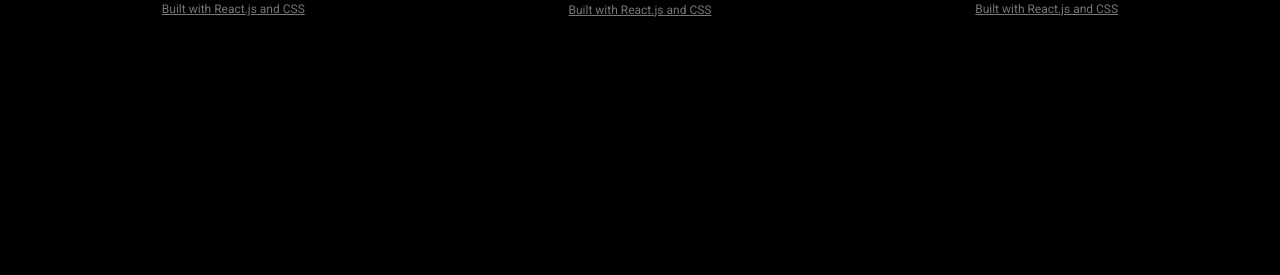
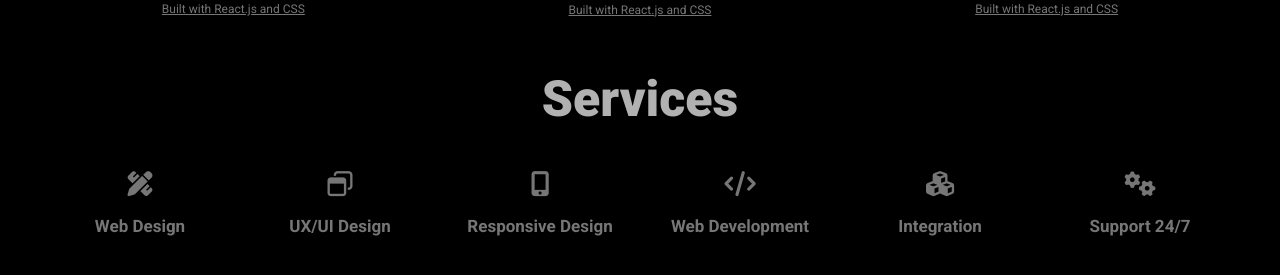
Before and after one commit to AGSS18/portfolio, a React (Create React App) app: page / in a window 1280 px wide. Shown: the part 1403-1678 px from the top of the page. Before the commit the page ends 1532 px from the top, so only its background shows below. Built offline with nearby package versions, Linux system fonts and the light colour scheme.

Commit message:
Built services component

```diff
--- a/package.json
+++ b/package.json
@@ -3,6 +3,9 @@
   "version": "0.1.0",
   "private": true,
   "dependencies": {
+    "@fortawesome/fontawesome-svg-core": "^1.2.36",
+    "@fortawesome/free-solid-svg-icons": "^5.15.4",
+    "@fortawesome/react-fontawesome": "^0.1.15",
     "@testing-library/jest-dom": "^5.14.1",
     "@testing-library/react": "^11.2.7",
     "@testing-library/user-event": "^12.8.3",
--- a/public/index.html
+++ b/public/index.html
@@ -17,6 +17,10 @@
       href="https://fonts.googleapis.com/css2?family=Roboto:ital,wght@0,100;0,300;0,400;0,500;0,700;0,900;1,100;1,300;1,400;1,500;1,700;1,900&display=swap"
       rel="stylesheet"
     />
+    <script
+      src="https://kit.fontawesome.com/d1ee2cded1.js"
+      crossorigin="anonymous"
+    ></script>
     <title>Ana Sala | Front-end Developer</title>
   </head>
   <body>
--- /dev/null
+++ b/src/components/home-components/Services.js
@@ -0,0 +1,12 @@
+import classes from './Services.module.css';
+
+function Services(props) {
+    return(
+        <div className={classes.services}>
+            <span className={classes.icon}>{props.icon}</span>
+            <p className={classes.title}>{props.title}</p>
+        </div>
+    );
+}
+
+export default Services;
--- /dev/null
+++ b/src/components/home-components/Services.module.css
@@ -0,0 +1,19 @@
+.services p {
+  font-size: 1.7rem;
+  font-weight: 700;
+}
+
+.services p,
+.icon {
+  color: var(--third-color);
+}
+
+.icon {
+  font-size: 2.5rem;
+}
+
+@media (max-width: 768px) {
+  .services p {
+    font-size: 1.1rem;
+  }
+}
--- a/src/pages/Home.js
+++ b/src/pages/Home.js
@@ -1,6 +1,8 @@
 import LatestProjects from "../components/home-components/LatestProjects";
 import classes from './Home.module.css';
 import projectsData from '../projectsData';
+import servicesData from "../servicesData";
+import Services from "../components/home-components/Services";
 
 function Home() {
     return(
@@ -22,6 +24,18 @@ function Home() {
                     } else{ return  null}
                 })}
             </div>
+            <h2 className={classes["services-title"]}>Services</h2>
+            <div className={classes["home-services"]}>
+                {servicesData.map(service => {
+                    return(
+                        <Services
+                        key={service.id}
+                        icon={service.icon}
+                        title={service.title}
+                        />
+                    );
+                })}
+            </div>
         </div>
     );
 }
--- a/src/pages/Home.module.css
+++ b/src/pages/Home.module.css
@@ -1,4 +1,5 @@
-.latest-title {
+.latest-title,
+.services-title {
   text-align: center;
   color: var(--secondary-color);
   font-size: 5rem;
@@ -12,6 +13,12 @@
   row-gap: 2rem;
 }
 
+.home-services {
+  display: grid;
+  grid-template-columns: repeat(6, 1fr);
+  text-align: center;
+}
+
 @media (max-width: 768px) {
   .latest-title {
     font-size: 3.5rem;
@@ -21,4 +28,8 @@
     grid-template-columns: 1fr;
     row-gap: 1rem;
   }
+
+  .home-services {
+    grid-template-columns: repeat(3, 1fr);
+  }
 }
--- /dev/null
+++ b/src/servicesData.js
@@ -0,0 +1,33 @@
+const servicesData = [
+    {
+        id: "01",
+        icon: <i className="fas fa-pencil-ruler services-icons"></i>,
+        title: "Web Design"
+    },
+    {
+        id: "02",
+        icon: <i className="far fa-window-restore services-icons"></i>,
+        title: "UX/UI Design"
+    },
+    {
+        id: "03",
+        icon: <i className="fas fa-mobile-alt services-icons"></i>,
+        title: "Responsive Design"
+    },
+    {
+        id: "04",
+        icon: <i className="fas fa-code services-icons"></i>,
+        title: "Web Development"
+    },
+    {
+        id: "05",
+        icon: <i className="fas fa-cubes services-icons"></i>,
+        title: "Integration"
+    },
+    {
+        id: "06",
+        icon: <i className="fas fa-cogs services-icons"></i>,
+        title: "Support 24/7"
+    },
+];
+export default servicesData;
```
Also changed, not shown: 1 other file (tests, documents, lock files or other folders).
